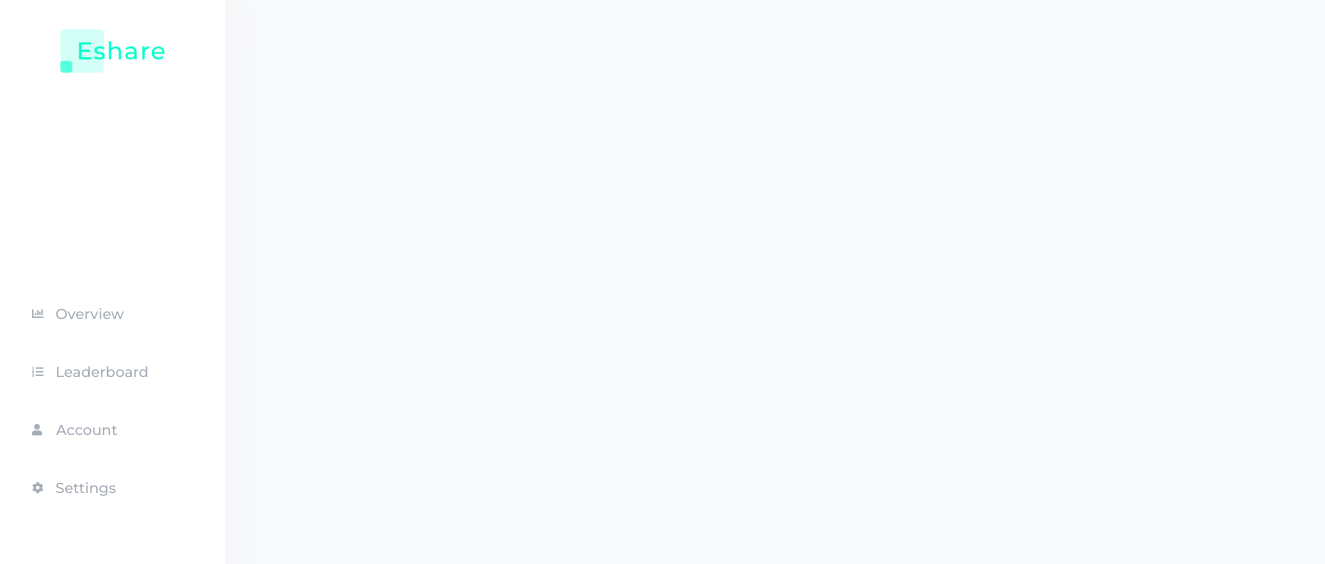
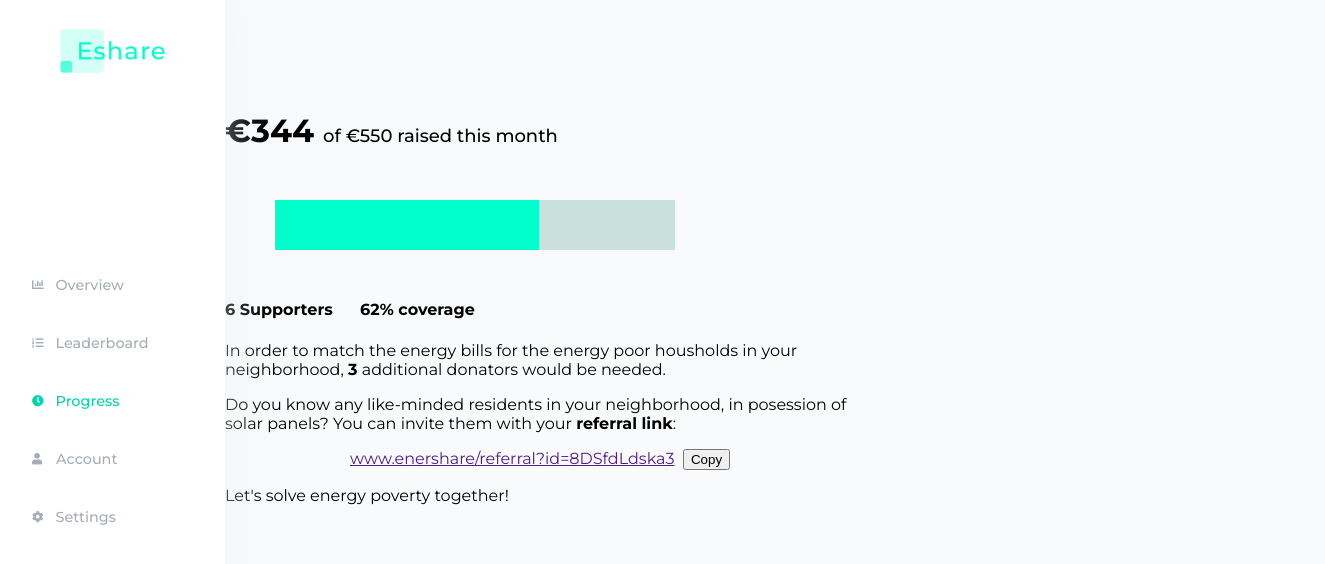
Before and after one commit to SamuelSital/eshare, a Vue app: page /#/progress in a window 1280 px wide. Shown: the top 564 px of the page, 1325 px wide, since content can reach past the window. Built offline with nearby package versions, Linux system fonts and the light colour scheme.

Commit message:
Added a Progress page

```diff
--- a/src/App.vue
+++ b/src/App.vue
@@ -10,6 +10,9 @@
         >
         <router-link to="/leaderboard"
           ><i class="fa fa-list-ol"></i>Leaderboard</router-link
+        >
+        <router-link to="/progress"
+          ><i class="fa fa-clock"></i>Progress</router-link
         >
         <router-link to="/about"
           ><i class="icon2 fa fa-user"></i>Account</router-link
--- a/src/router.js
+++ b/src/router.js
@@ -2,6 +2,7 @@ import Vue from 'vue'
 import Router from 'vue-router'
 import Overview from './views/Overview.vue'
 import Leaderboard from './views/Leaderboard.vue'
+import Progress from './views/Progress.vue'
 
 Vue.use(Router)
 
@@ -18,6 +19,11 @@ export default new Router({
       component: Leaderboard
     },
     {
+      path: '/progress',
+      name: 'Progress',
+      component: Progress
+    },
+    {
       path: '/about',
       name: 'about',
       // route level code-splitting
--- /dev/null
+++ b/src/views/Progress.vue
@@ -0,0 +1,149 @@
+<template>
+  <div class="container">
+    <!-- <div class="container-row1">
+      <div class="container-cell cell1">
+        <h1>Thank you!</h1>
+        Thank you for being part of this platform.
+
+
+      </div>
+
+      <div class="container-cell cell2">
+
+      </div>
+    </div> -->
+
+    <div class="container-row2">
+      <div class="container-cell cell3">
+        <!-- <Division /> -->
+        <div class="container-cell cell1">
+          <h1>€344 <span id="h1-small">of €550 raised this month</span></h1>
+
+          <!-- [oooooooooooooooo________] (this is a progress bar) -->
+
+
+
+          <div id="progress-wrapper">
+            <div id="progress" />
+          </div>
+
+          <h4>6 Supporters &nbsp;&nbsp;&nbsp;&nbsp; 62% coverage</h4>
+
+          <p>
+            <!-- There are <b>6</b> donators in your neighborhood. -->
+            <!-- <br /> -->
+            In order to match the energy bills for the energy poor housholds in your neighborhood, <b>3</b> additional donators would be needed.
+          </p>
+
+          <p>
+            Do you know any like-minded residents in your neighborhood, in posession of solar panels?
+
+            You can invite them with your <b>referral link</b>:
+          </p>
+
+            <div style="text-align: center">
+              <a href="">www.enershare/referral?id=8DSfdLdska3</a> &nbsp;<button>Copy</button>
+            </div>
+          <p>
+            Let's solve energy poverty together!
+          </p>
+
+        </div>
+      </div>
+      <div class="container-cell cell4">
+        <!-- <Consumers /> -->
+      </div>
+    </div>
+  </div>
+</template>
+
+<script>
+import Impact from '../components/Impact.vue';
+import Division from '../components/Division.vue';
+import Production from '../components/Production.vue';
+import Consumers from '../components/Consumers.vue';
+
+export default {
+  name: 'Report',
+  components: {
+    Impact,
+    Division,
+    Production,
+    Consumers
+  }
+}
+</script>
+
+<style lang="scss">
+@import "../global.scss";
+
+.container {
+  width: 1100px;
+  display: block;
+  margin: 0 auto;
+  background: transparent;
+  margin-top: 90px;
+}
+
+.title {
+  font-size: 22px;
+  color: $gray3;
+  // font-weight: 500;
+}
+
+.sub-title {
+  font-size: 13px;
+  color: $gray2;
+  margin-bottom: 10px;
+}
+.container-row1 {
+  display: flex;
+  background: transparent;
+  margin-bottom: 30px;
+
+  .cell {
+    background: #ffffff;
+    border: 1px solid #f5f9ff;
+    box-shadow: 0 5px 11px -3px #eceff3;
+    border-radius: 5px;
+  }
+
+  .cell1 {
+    background: transparent;
+  }
+
+  .cell2 {
+    width: 100%;
+    margin-left: 20px;
+  }
+}
+
+.container-row2 {
+  display: grid;
+  grid-gap: 20px;
+  grid-template-columns: 1fr 450px;
+}
+
+#h1-small {
+  font-size: 18px;
+  font-weight: 500;
+}
+
+#progress {
+  width: 66%;
+  height: 100%;
+  background-color: #00ffcc;
+}
+
+#progress-wrapper {
+  width: 400px;
+  background-color: #cae0dc;
+  margin: 50px;
+  height: 50px;
+}
+
+h2 {
+
+}
+
+</style>
```
